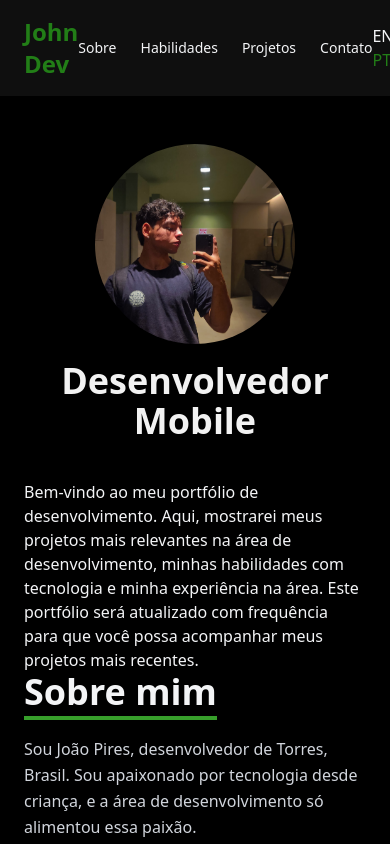
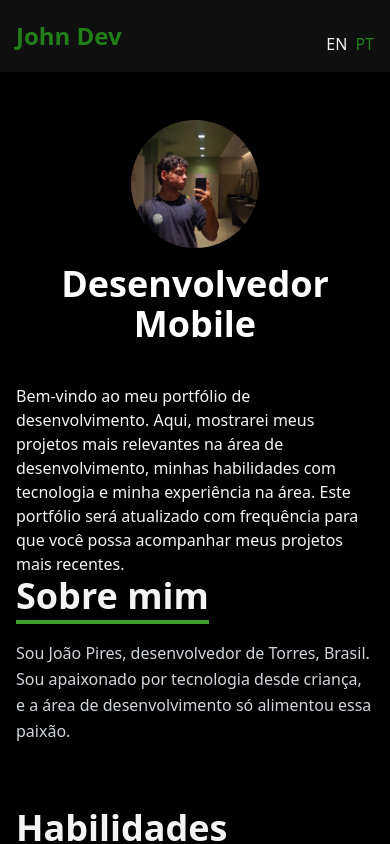
Before and after one commit to joaolouko/portfolio2, a React (Vite) app: page / in a window 390 px wide. Shown: the top 844 px of the page. Built offline with nearby package versions, Linux system fonts and the light colour scheme.

Commit message:
fix: correções de responsividade

```diff
--- a/src/App.tsx
+++ b/src/App.tsx
@@ -7,7 +7,7 @@ import './styles/variables.scss';
 
 export default function App() {
   return (
-    <div className="color-background text-gray-100 min-h-screen font-sans scroll-smooth">
+    <div className="color-background text-gray-100 font-sans scroll-smooth overflow-x-hidden">
       <Header />
       <Main />
       <Footer />
--- a/src/layout/Header.tsx
+++ b/src/layout/Header.tsx
@@ -1,11 +1,9 @@
 import { useLanguage } from "../hooks/useLanguage";
 import { motion, AnimatePresence } from 'framer-motion';
-import '../styles/variables.scss'; // Importando o arquivo SCSS para aplicar as variáveis
+import '../styles/variables.scss';
 
 export default function Header() {
   const { switchLanguage, t, currentLanguage } = useLanguage();
-
-
 
   return (
     <AnimatePresence mode="wait">
@@ -16,15 +14,15 @@ export default function Header() {
         exit={{ opacity: 0, y: -10 }}
         transition={{ duration: 0.3 }}
         className="sticky top-0 color-header-footer bg-opacity-90 backdrop-blur-md z-50 shadow">
-        <nav className="container mx-auto flex justify-between items-center px-6 py-4">
+        <nav className="container mx-auto flex flex-wrap justify-between items-center px-4 py-4">
           <h1 className="text-2xl font-bold color-primary cursor-default">John Dev</h1>
-          <ul className="flex space-x-6 text-sm font-medium">
+          <ul className="hidden md:flex space-x-6 text-sm font-medium">
             <li><a href="#about" className="color-primary-hover transition-colors">{t('header.about')}</a></li>
             <li><a href="#skills" className="color-primary-hover transition-colors">{t('header.skills')}</a></li>
             <li><a href="#projects" className="color-primary-hover transition-colors">{t('header.projects')}</a></li>
             <li><a href="#contact" className="color-primary-hover transition-colors">{t('header.contact')}</a></li>
           </ul>
-          <div className="space-x-2">
+          <div className="space-x-2 mt-4 md:mt-0">
             <button
               className={`hover:cursor-pointer transition-colors ${currentLanguage === 'en' ? 'color-primary' : ''} `}
               onClick={() => switchLanguage('en')}>EN</button>
@@ -35,6 +33,5 @@ export default function Header() {
         </nav>
       </motion.header>
     </AnimatePresence>
-
   )
 }
--- a/src/layout/Main.tsx
+++ b/src/layout/Main.tsx
@@ -62,13 +62,13 @@ export default function Main() {
         animate={{ opacity: 1, y: 0 }}
         exit={{ opacity: 0, y: -10 }}
         transition={{ duration: 0.3 }}
-        className="container mx-auto px-6 py-12 max-w-4xl"
+        className="container mx-auto px-4 sm:px-6 py-12 max-w-4xl"
       >
         <section className="flex flex-col items-center">
           <img
             src={FotoPerfil}
             alt="Foto de perfil"
-            className="w-50 h-50 object-cover rounded-full"
+            className="w-32 h-32 sm:w-40 sm:h-40 md:w-48 md:h-48 object-cover rounded-full"
           />
           <AnimatePresence mode="wait">
             <motion.h1
```
